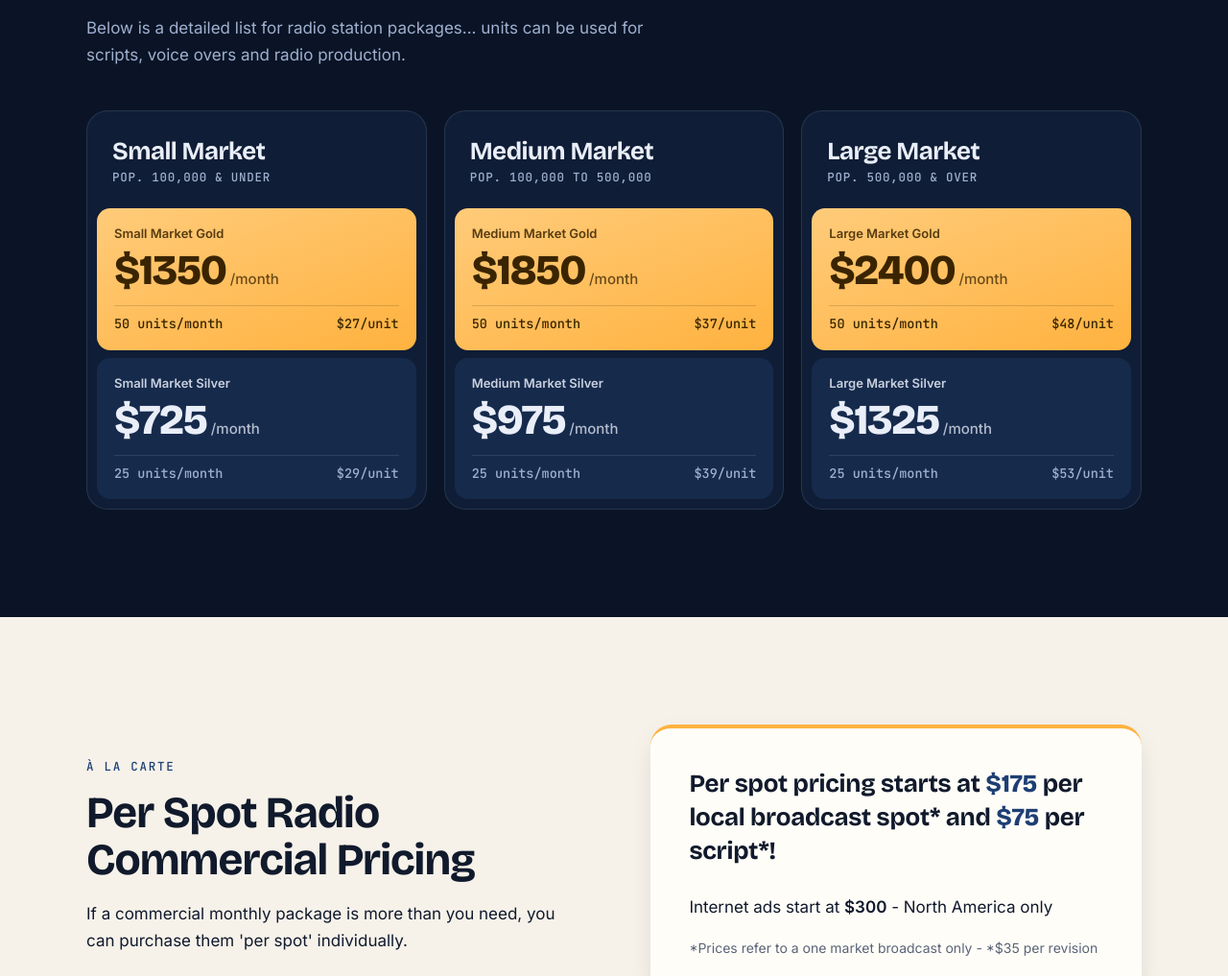
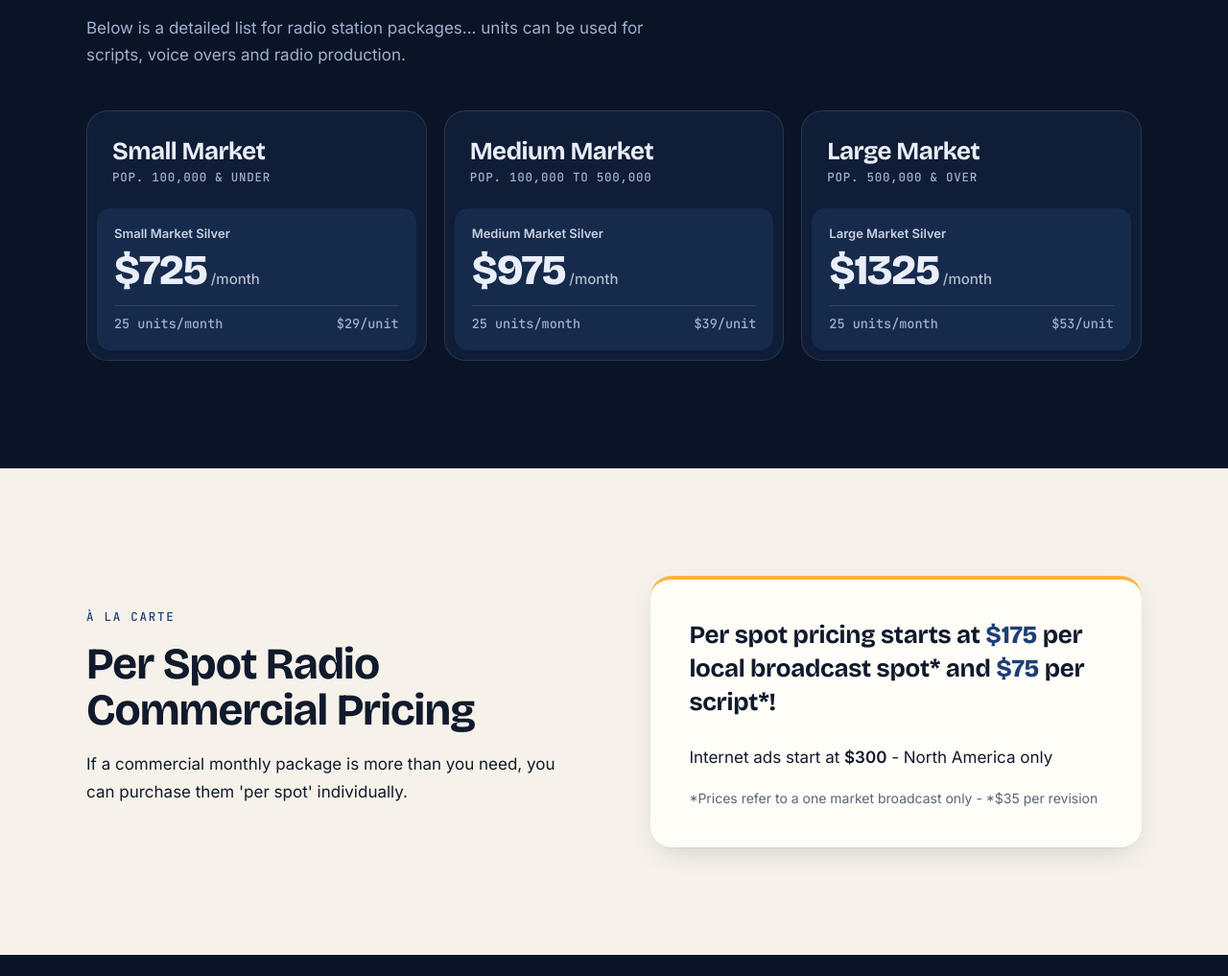
Before and after one commit to kraaly53/onr, an Eleventy site: page src/services.njk in a window 1280 px wide. Shown: the part 1312-2329 px from the top of the page at 96% size. Built offline with nearby package versions, Linux system fonts and the light colour scheme; Eleventy itself is replaced by a stand-in of ours; files that its build step writes are made by us from their sources.

Commit message:
Remove Gold monthly package tiers from pricing cards

```diff
--- a/src/services.njk
+++ b/src/services.njk
@@ -39,7 +39,7 @@ heading: "<strong>Professional</strong> Voice Over Services"
       {% for m in pricing.markets %}
       <article class="market">
         <header class="market__head"><h3>{{ m.name }}</h3><p>{{ m.population }}</p></header>
-        {% for tier in ["gold", "silver"] %}{% set t = m[tier] %}
+        {% for tier in ["silver"] %}{% set t = m[tier] %}
         <div class="plan plan--{{ tier }}">
           <p class="plan__name">{{ m.name }} {{ tier | capitalize }}</p>
           <p class="plan__price">{{ t.monthly }}<span>/month</span></p>
```
